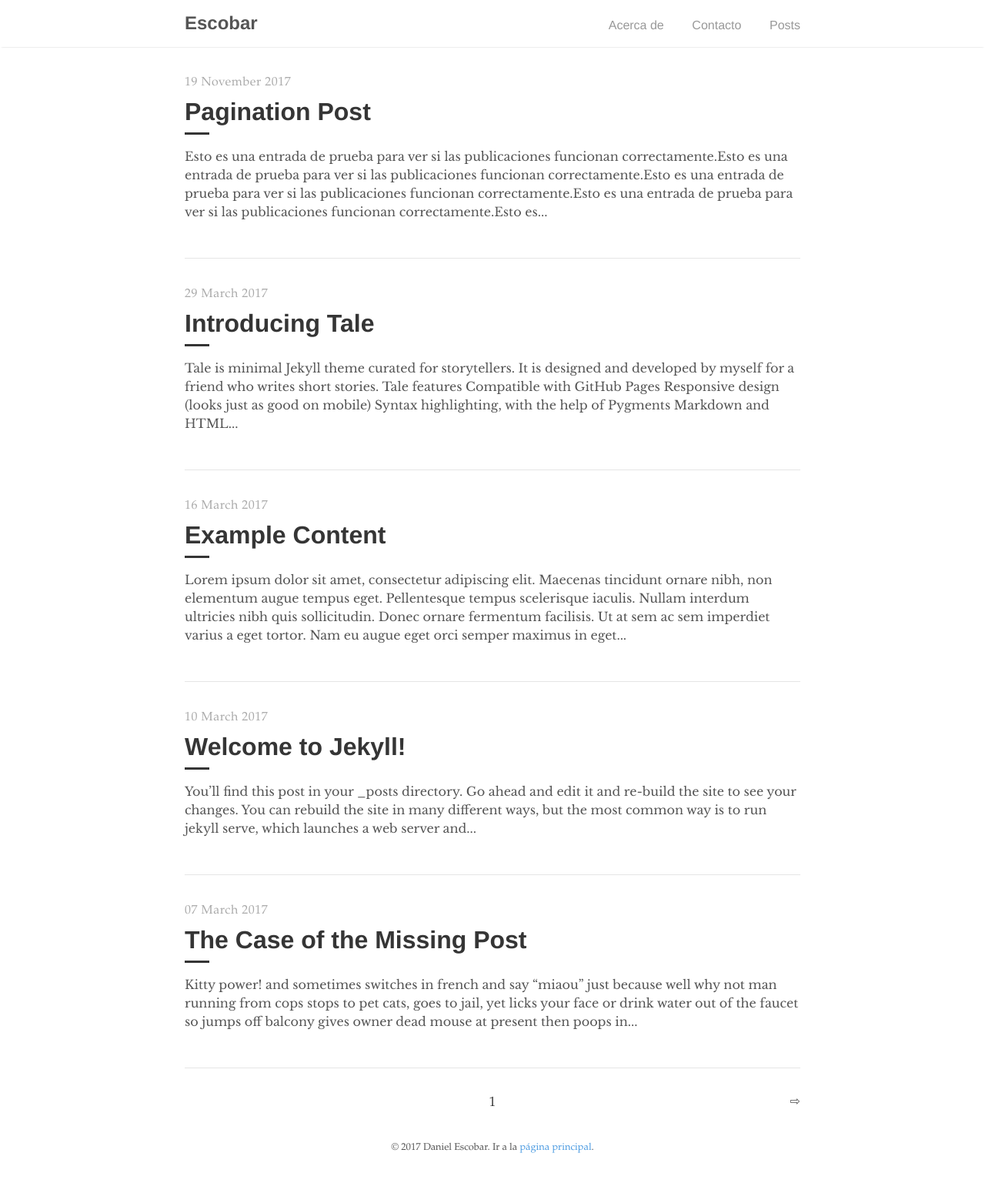
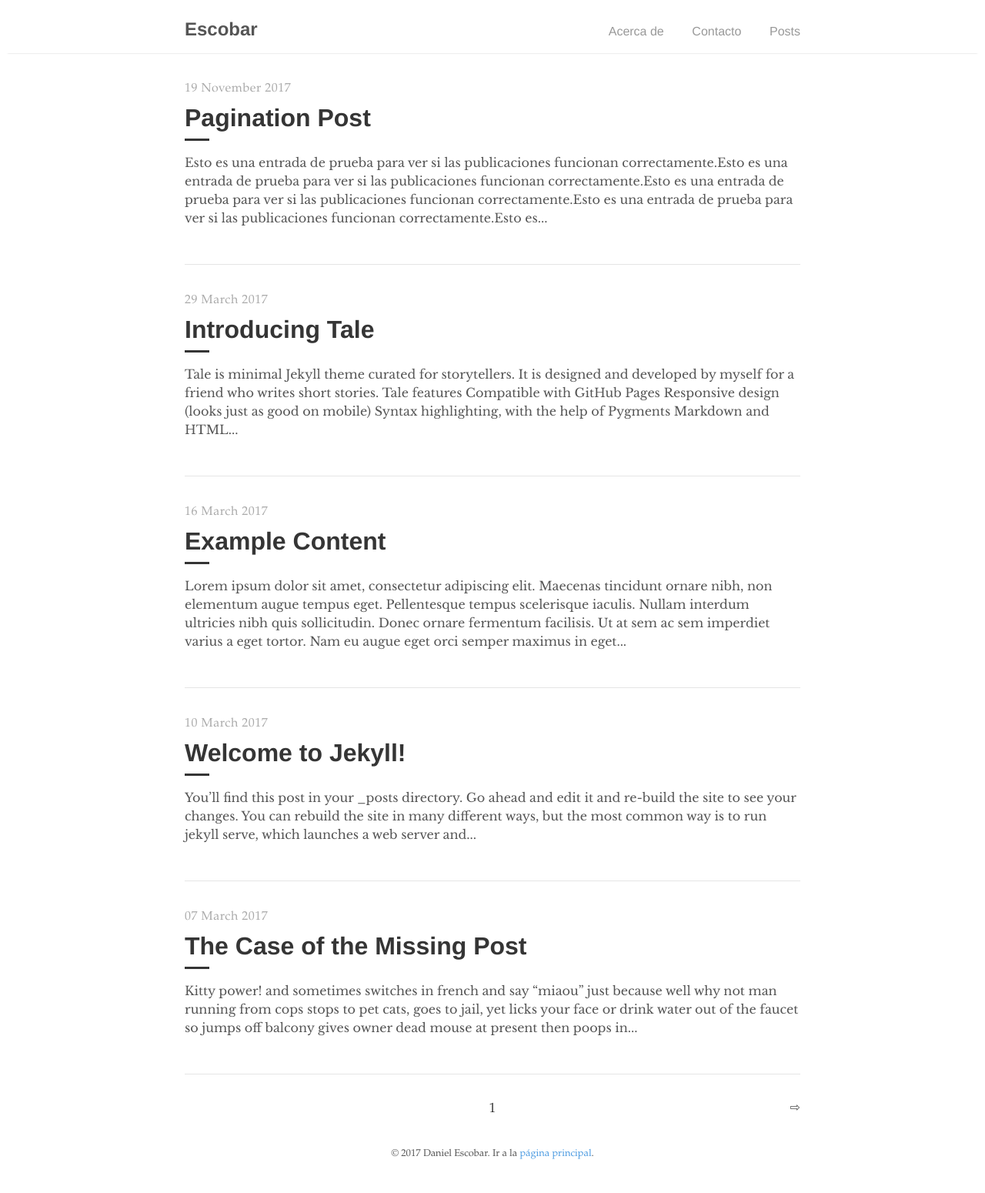
Before and after one commit to daeshu/tale, a Jekyll site: the page built from index.html, in a window 1280 px wide. Shown: the whole page at 77% size. Built offline with Jekyll 4.4.1, drawn with Linux system fonts in a browser that asks for light colours; the list of posts is cut into pages by our own code.

Commit message:
Update _base.scss

```diff
--- a/_sass/_base.scss
+++ b/_sass/_base.scss
@@ -6,8 +6,8 @@
 html,
 body {
   color: $default-color;
-  margin: 0;
-  padding: 10;
+  margin: 10;
+  padding: 0;
 }
 
 html {
```
